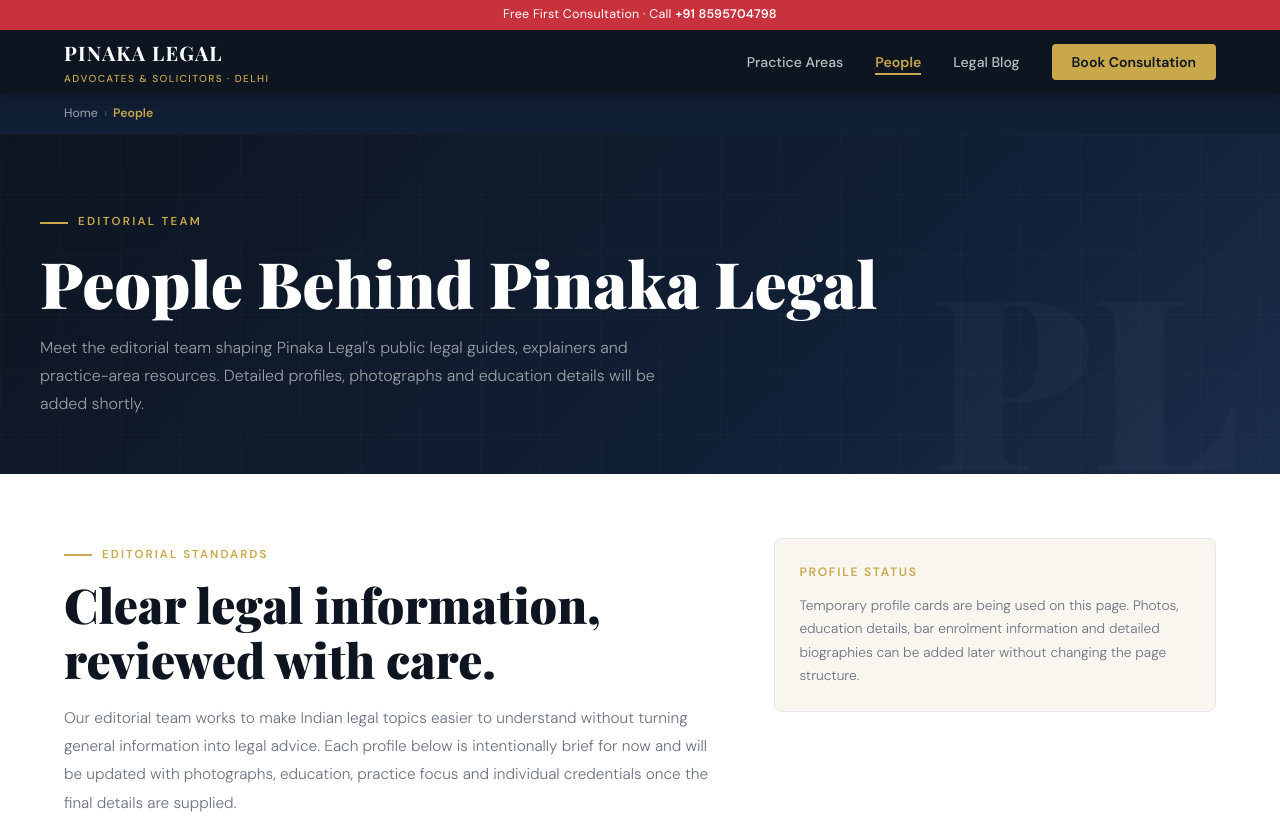
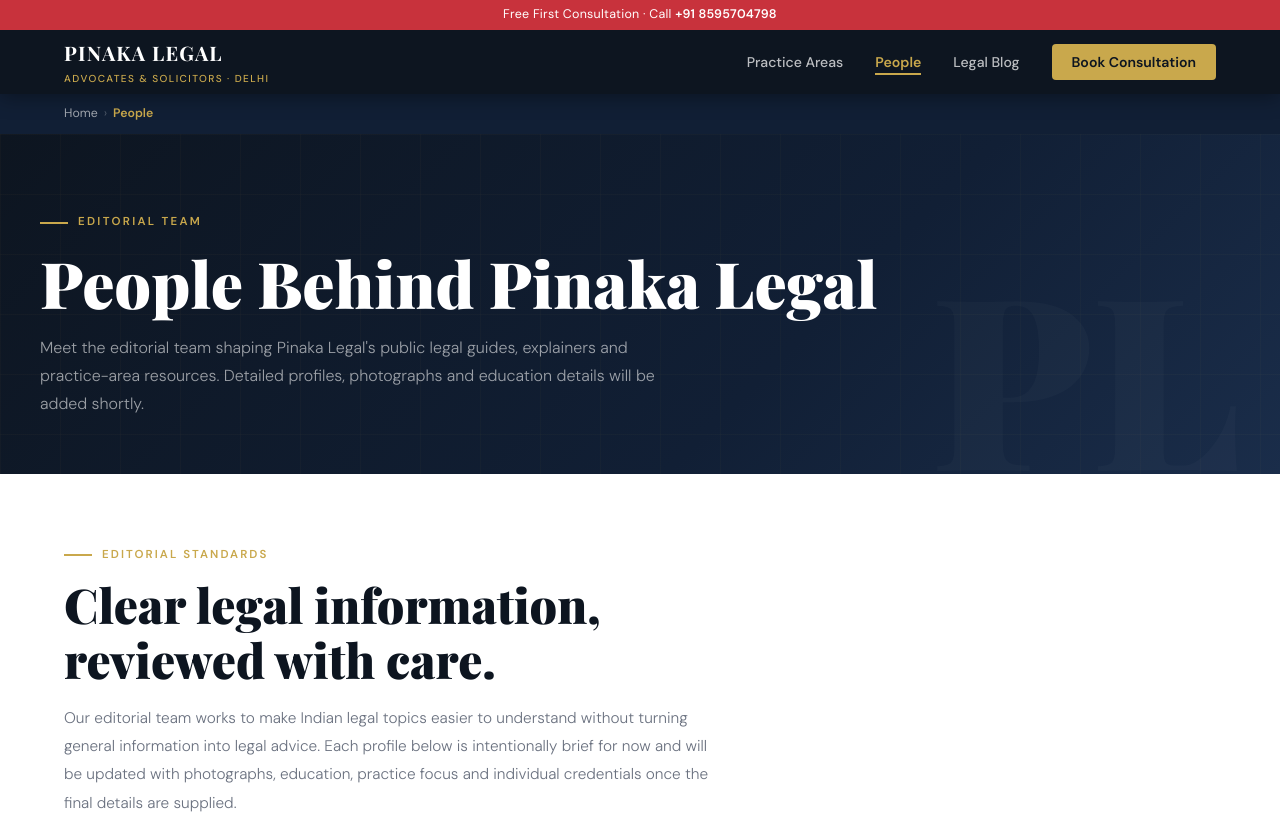
Before and after one commit to adityaLegalRepublic/pinakalegal.com, a plain HTML site: page people/index.html in a window 1280 px wide. Shown: the top 820 px of the page. Drawn offline with nearby package versions, Linux system fonts and the light colour scheme; a web font is replaced by a local one.

Commit message:
Remove people page placeholder notice

```diff
--- a/people/index.html
+++ b/people/index.html
@@ -149,10 +149,6 @@
       <h2 class="section-h2">Clear legal information, reviewed with care.</h2>
       <p class="section-text">Our editorial team works to make Indian legal topics easier to understand without turning general information into legal advice. Each profile below is intentionally brief for now and will be updated with photographs, education, practice focus and individual credentials once the final details are supplied.</p>
     </div>
-    <div class="note-box">
-      <div class="note-title">Profile Status</div>
-      <p>Temporary profile cards are being used on this page. Photos, education details, bar enrolment information and detailed biographies can be added later without changing the page structure.</p>
-    </div>
   </div>
 
   <div class="people-grid" id="team">
```
